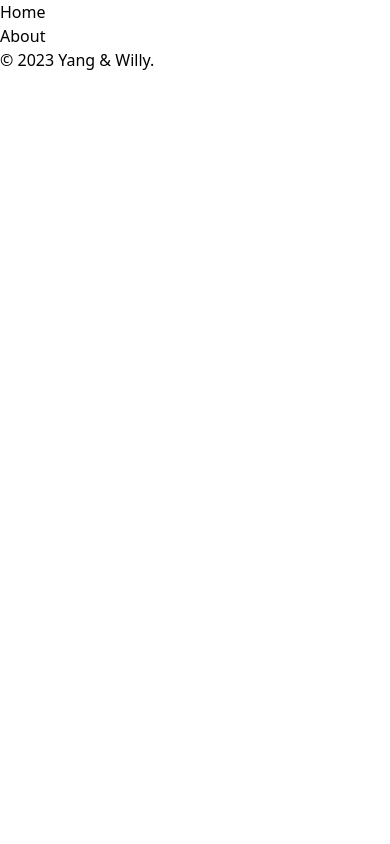
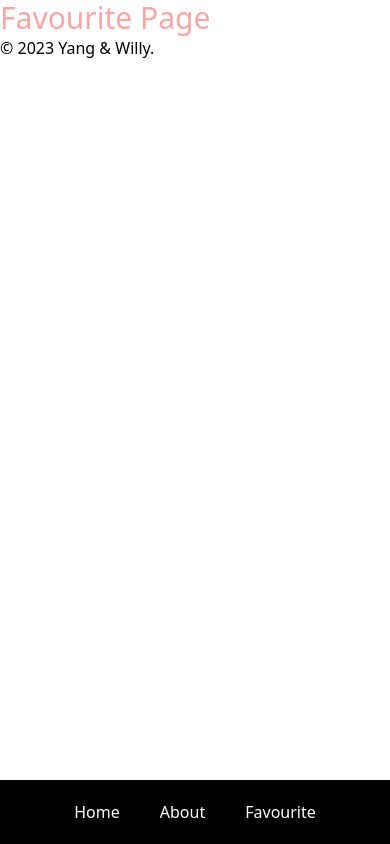
Before and after one commit to greentea777/react-movie-app, a React (Vite) app: page /favourite in a window 390 px wide. Built offline with nearby package versions, Linux system fonts and the light colour scheme; no server answers.

Commit message:
Header setup

```diff
--- a/package.json
+++ b/package.json
@@ -12,6 +12,7 @@
   "dependencies": {
     "react": "^18.2.0",
     "react-dom": "^18.2.0",
+    "react-icons": "^4.10.1",
     "react-router-dom": "^6.15.0",
     "swiper": "^10.2.0"
   },
--- /dev/null
+++ b/src/components/Category.jsx
@@ -0,0 +1,25 @@
+import { NavLink } from "react-router-dom";
+
+const Category = ({ navChangePosition }) => {
+
+    return (
+        <nav className={navChangePosition ? "hidden" : "block p-5"}>
+            <ul className="flex flex-row justify-center">
+                <li className="mx-5 hover:text-red-500">
+                    <NavLink to="/">Popular</NavLink>
+                </li>
+                <li className="mx-5 hover:text-red-500">
+                    <NavLink to="/">Top Rated</NavLink>
+                </li>
+                <li className="mx-5 hover:text-red-500">
+                    <NavLink to="/">Now Playing</NavLink>
+                </li>
+                <li className="mx-5 hover:text-red-500">
+                    <NavLink to="/">Upcoming</NavLink>
+                </li>
+            </ul>
+        </nav>
+    );
+};
+
+export default Category;
--- a/src/components/Header.jsx
+++ b/src/components/Header.jsx
@@ -1,9 +1,30 @@
+import { useState, useEffect } from 'react';
 import Nav from "./Nav";
+import Category from "./Category";
 
 const Header = () => {
+  const [navChangePosition, setNavChangePosition] = useState(true);
+
+  const isDesktop = e => {
+    if (e.matches) {
+      setNavChangePosition(true);
+    } else {
+      setNavChangePosition(false);
+    }
+    console.log(e.matches);
+  };
+
+  useEffect(() => {
+    let mediaQuery = window.matchMedia('(min-width: 640px)');
+    mediaQuery.addEventListener('change', isDesktop);
+    // this is the cleanup function to remove the listener
+    return () => mediaQuery.removeEventListener('change', isDesktop);
+  }, []);
+
   return (
-    <header>
-      <Nav />
+    <header className="bg-black text-white">
+      <Category navChangePosition={navChangePosition} />
+      <Nav navChangePosition={navChangePosition} />
     </header>
   );
 };
--- a/src/components/HeroMovieCard.jsx
+++ b/src/components/HeroMovieCard.jsx
@@ -7,23 +7,22 @@ const HeroMovieCard = ({ movie, genreList }) => {
 
   return (
     <swiper-slide>
-      {/* class="before:from-black before:bg-gradient-to-t before:w-full before:h-full before:absolute before:from-0%" */}
-      {/* <picture>
+      <div>
+        {/* <img
+          src={`https://image.tmdb.org/t/p/w500${movie.poster_path}`}
+          alt={movie.title}
+        /> */}
+        <picture className="mx-auto w-fit relative before:from-black before:bg-gradient-to-t before:w-full before:h-full before:absolute before:from-10%">
           <source
             srcSet={`https://image.tmdb.org/t/p/original${movie.poster_path}`}
             media="(max-width: 600px)"
           />
           <img
-          className="w-10/12 mx-auto"
             src={`https://image.tmdb.org/t/p/original${movie.backdrop_path}`}
             alt={movie.title}
           />
-      </picture> */}
-      <div className="test mx-auto w-fit relative before:from-black before:bg-gradient-to-t before:w-full before:h-full before:absolute before:from-10%">
-        <img
-          src={`https://image.tmdb.org/t/p/w500${movie.poster_path}`}
-          alt={movie.title}
-        />
+        </picture>
+
         <div className="absolute z-100 bottom-8 text-white flex gap-1.5 justify-center left-0 right-0">
           {commonGenreId?.slice(0, 3).map((item, index, array) => (
             <p key={index}>
--- a/src/components/Nav.jsx
+++ b/src/components/Nav.jsx
@@ -1,19 +1,26 @@
 import { NavLink } from "react-router-dom";
+import { IconContext } from "react-icons";
+import { FaHouseDamage } from "react-icons/fa";
+import { FaInfoCircle } from "react-icons/fa";
+import { FaHeart } from "react-icons/fa";
 
-const Nav = () => {
+const Nav = ({ navChangePosition }) => {
+
   return (
-    <nav>
-      <nav>
-        <ul>
-          <li>
-            <NavLink to="/">Home</NavLink>
-          </li>
-          <li>
-            <NavLink to="/about">About</NavLink>
-          </li>
-        </ul>
-      </nav>
+    <nav className="sm:relative bottom-0 w-full fixed p-5 bg-black text-white">
+      <ul className="sm:justify-end flex flex-row justify-center">
+        <li className="mx-5 hover:text-red-500">
+          {navChangePosition ? <NavLink to="/">Home</NavLink> : <NavLink to="/"><IconContext.Provider value={{ size: "1.5em", className: "global-class-name" }}><FaHouseDamage /></IconContext.Provider></NavLink>}
+        </li>
+        <li className="mx-5 hover:text-red-500">
+          {navChangePosition ? <NavLink to="/">About</NavLink> : <NavLink to="/"><IconContext.Provider value={{ size: "1.5em", className: "global-class-name" }}><FaInfoCircle /></IconContext.Provider></NavLink>}
+        </li>
+        <li className="mx-5 hover:text-red-500">
+          {navChangePosition ? <NavLink to="/">Favourite</NavLink> : <NavLink to="/"><IconContext.Provider value={{ size: "1.5em", className: "global-class-name" }}><FaHeart /></IconContext.Provider></NavLink>}
+        </li>
+      </ul>
     </nav>
   );
 };
+
 export default Nav;
--- /dev/null
+++ b/src/pages/PageFavourite.jsx
@@ -0,0 +1,8 @@
+const PageFavourite = () => {
+    return (
+        <main>
+            <h2 className="text-red-300 text-3xl">Favourite Page</h2>
+        </main>
+    );
+};
+export default PageFavourite;
--- a/src/pages/PageHome.jsx
+++ b/src/pages/PageHome.jsx
@@ -35,8 +35,8 @@ const PageHome = ({ movies, isLoading, genreList }) => {
           pagination-clickable="true"
           // pagination-dynamic-bullets="true"
           loop="true"
-          // autoplay-delay="2500"
-          // autoplay-disable-on-interaction="false"
+        // autoplay-delay="2500"
+        // autoplay-disable-on-interaction="false"
         >
           {randomMovie.map((movie, index) => (
             <HeroMovieCard key={index} movie={movie} genreList={genreList} />
@@ -45,6 +45,7 @@ const PageHome = ({ movies, isLoading, genreList }) => {
       ) : (
         <p>Loading...</p>
       )}
+      {/* <p>Lorem ipsum dolor sit, amet consectetur adipisicing elit. Ullam harum quasi voluptatum inventore error non suscipit dolor, facilis voluptatem dignissimos perspiciatis soluta vel est cupiditate tenetur voluptate quos quibusdam at!</p> */}
     </main>
   );
 };
--- a/src/routers/AppRouter.jsx
+++ b/src/routers/AppRouter.jsx
@@ -5,6 +5,7 @@ import Footer from "../components/Footer";
 import PageHome from "../pages/PageHome";
 import PageAbout from "../pages/PageAbout";
 import { useEffect, useState } from "react";
+import PageFavourite from "../pages/PageFavourite";
 
 const MOVIE_DB_API_URL = "https://api.themoviedb.org/3/";
 
@@ -51,7 +52,7 @@ function App() {
   const genreList = genres.genres;
   return (
     <BrowserRouter>
-      <div className="site-wrapper">
+      <div>
         <Header />
         <Routes>
           <Route
@@ -65,8 +66,8 @@ function App() {
               />
             }
           />
-
           <Route path="/about" exact element={<PageAbout />} />
+          <Route path="/favourite" exact element={<PageFavourite />} />
         </Routes>
         <Footer />
       </div>
```
Also changed, not shown: 1 other file (tests, documents, lock files or other folders). Lines whose indentation alone changed are shown as unchanged.
